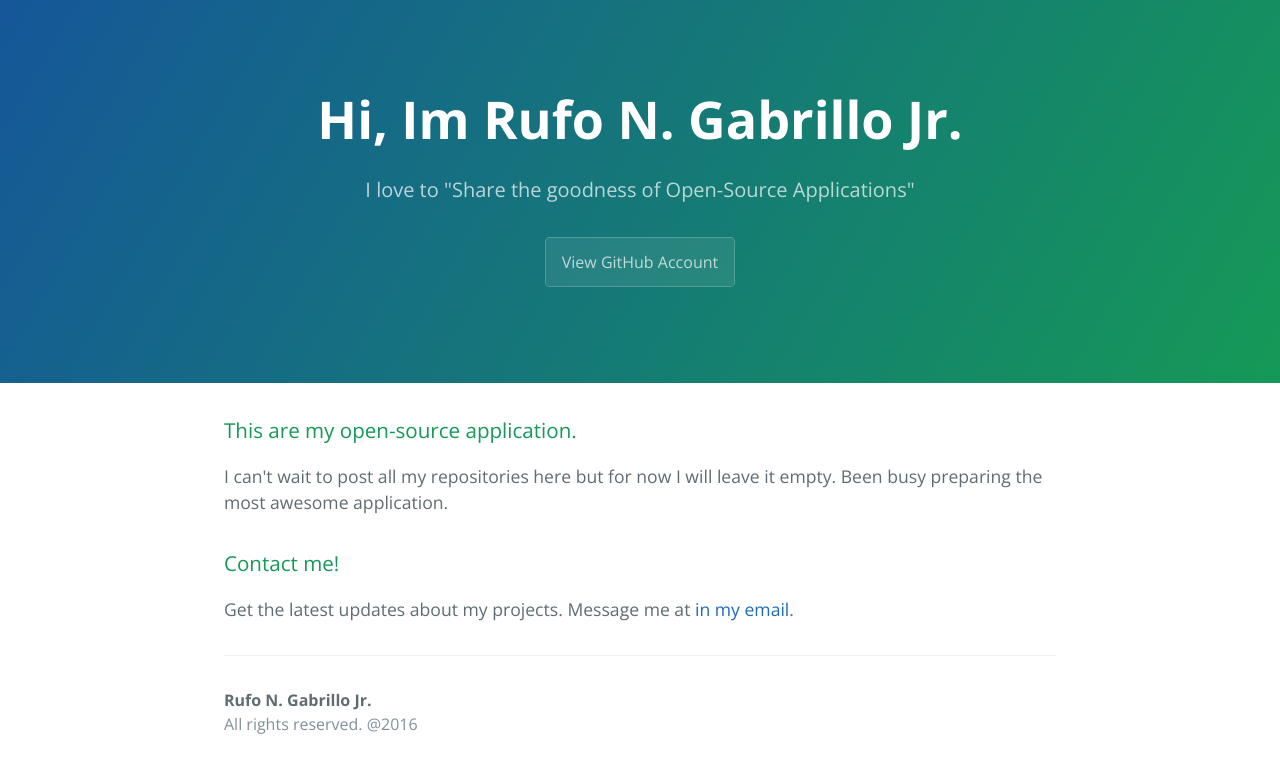
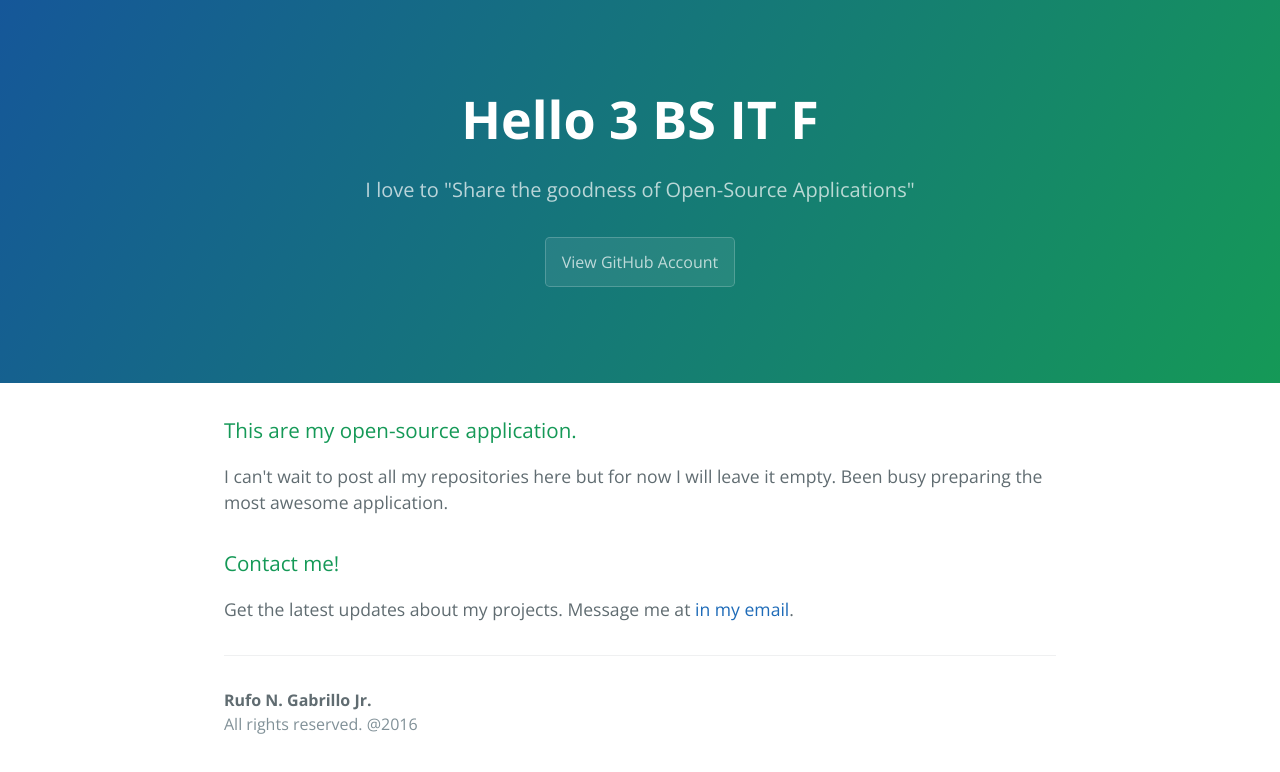
Before and after one commit to jrgabrillo/profile, a plain HTML site: page index.html in a window 1280 px wide. Drawn offline with nearby package versions, Linux system fonts and the light colour scheme.

Commit message:
Update index.html

```diff
--- a/index.html
+++ b/index.html
@@ -11,7 +11,7 @@
   </head>
   <body>
     <section class="page-header">
-      <h1 class="project-name">Hi, Im Rufo N. Gabrillo Jr.</h1>
+      <h1 class="project-name">Hello 3 BS IT F</h1>
       <h2 class="project-tagline">I love to "Share the goodness of Open-Source Applications"</h2>
       <a href="https://github.com/jrGabrillo" class="btn">View GitHub Account</a>
     </section>
```
